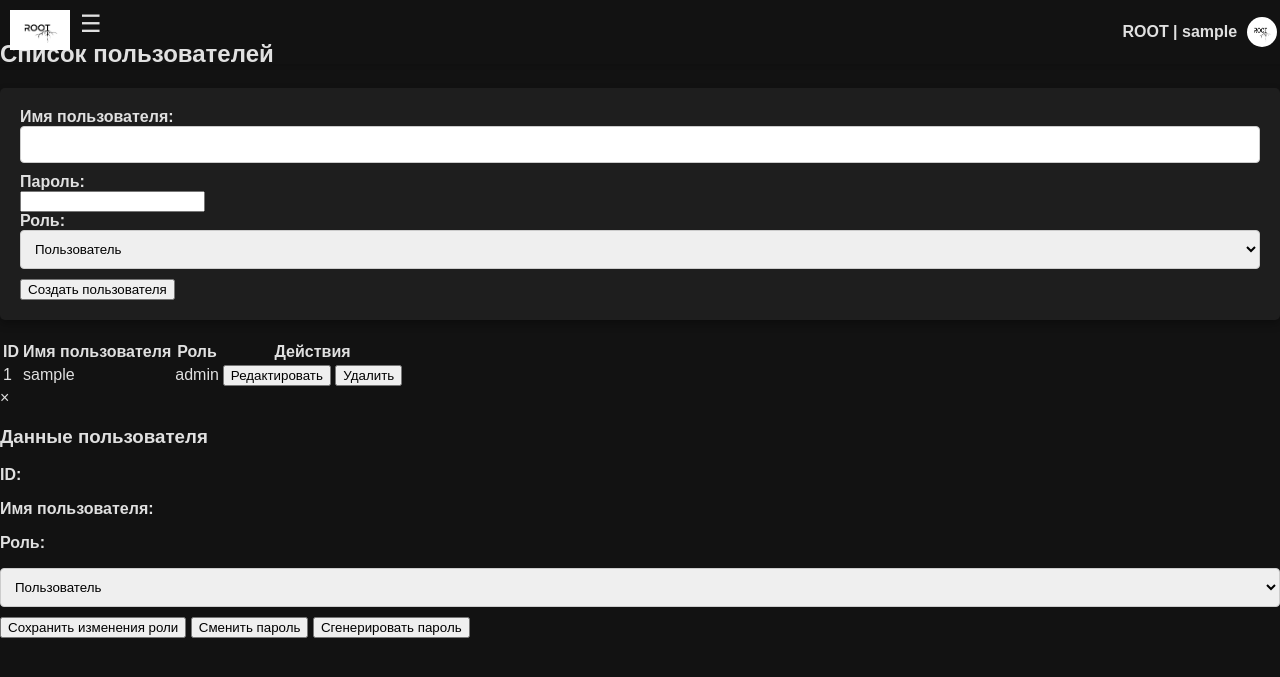
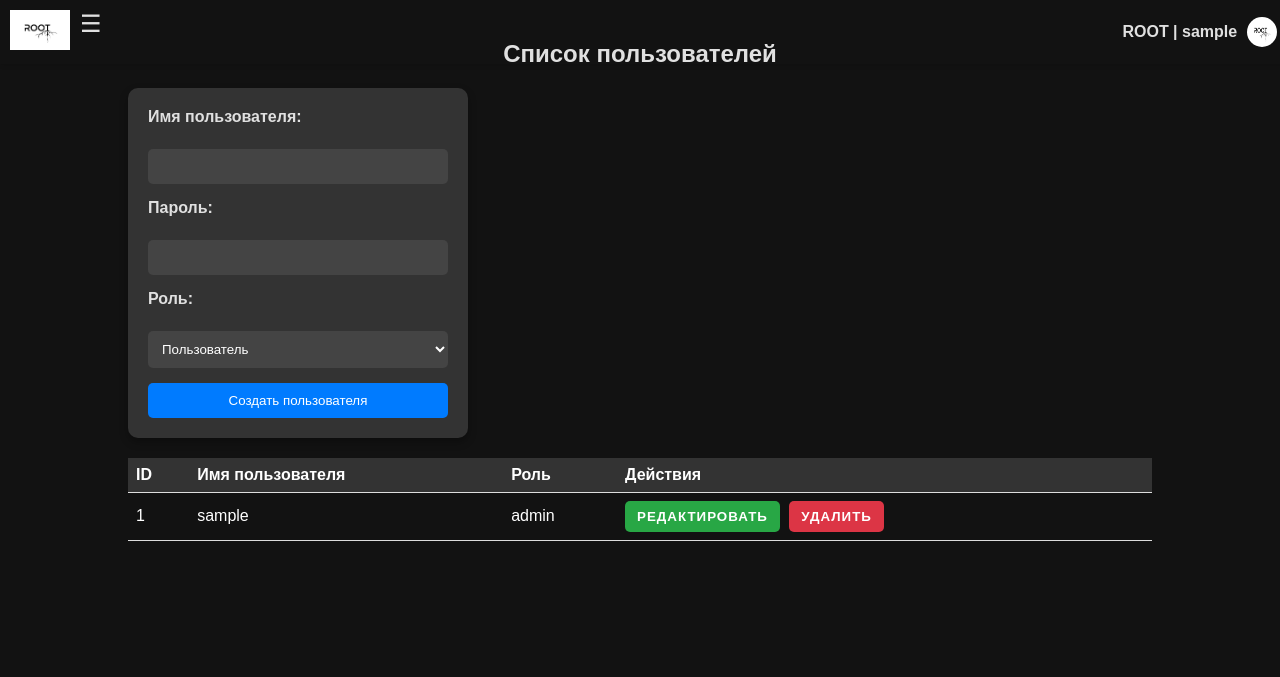
Before and after one commit to LiC3MeR/todo_bot, a Flask app: page /users in a window 1280 px wide. Shown: the top 677 px of the page. Run offline with Flask 3, Linux system fonts and the light colour scheme; the visitor is signed in with stand-in values (Sample User, id 1); data comes from the database, SQL or seed files in the repository; some libraries are stand-ins or nearby versions.

Commit message:
Единый стил страниц

```diff
--- /dev/null
+++ b/static/stylereg.css
@@ -0,0 +1,198 @@
+        form {
+            background-color: #333;
+            padding: 20px;
+            border-radius: 10px;
+            box-shadow: 0 4px 8px rgba(0, 0, 0, 0.3);
+            width: 300px;
+        }
+        h2 {
+            text-align: center;
+        }
+        label {
+            display: block;
+            margin-bottom: 5px;
+        }
+        input[type="text"],
+        input[type="password"],
+        select {
+            width: 100%;
+            padding: 10px;
+            margin-bottom: 15px;
+            border: none;
+            border-radius: 5px;
+            background-color: #444;
+            color: #fff;
+            box-sizing: border-box;
+        }
+        input[type="submit"] {
+            width: 100%;
+            padding: 10px;
+            border: none;
+            border-radius: 5px;
+            background-color: #007bff;
+            color: #fff;
+            cursor: pointer;
+            transition: background-color 0.3s ease;
+        }
+        input[type="submit"]:hover {
+            background-color: #0056b3;
+        }
+        table {
+            width: 100%;
+            border-collapse: collapse;
+            margin-top: 20px;
+        }
+        th, td {
+            padding: 8px;
+            text-align: left;
+            border-bottom: 1px solid #ddd;
+            color: #fff;
+        }
+        th {
+            background-color: #333;
+        }
+        /* Модальное окно */
+        .modal {
+            display: none;
+            position: fixed;
+            z-index: 1;
+            left: 0;
+            top: 0;
+            width: 100%;
+            height: 100%;
+            background-color: rgba(0,0,0,0.5);
+        }
+        .modal-content {
+            background-color: #333;
+            margin: 15% auto;
+            padding: 20px;
+            border-radius: 5px;
+            width: 300px;
+            box-shadow: 0 4px 8px rgba(0, 0, 0, 0.3);
+            position: relative;
+        }
+        .close {
+            color: #aaa;
+            float: right;
+            font-size: 28px;
+            font-weight: bold;
+        }
+        .close:hover,
+        .close:focus {
+            color: #fff;
+            text-decoration: none;
+            cursor: pointer;
+        }
+        /* Кнопки в модальном окне */
+        .modal-content button {
+            width: 100%;
+            padding: 10px;
+            margin-top: 10px;
+            border: none;
+            border-radius: 5px;
+            background-color: #007bff;
+            color: #fff;
+            cursor: pointer;
+            transition: background-color 0.3s ease;
+        }
+        .modal-content button:hover {
+            background-color: #0056b3;
+        }
+        .editUserBtn,
+        .deleteUserBtn {
+            display: inline-block;
+            padding: 8px 12px;
+            margin-right: 5px;
+            border: none;
+            border-radius: 5px;
+            background-color: #28a745;
+            color: #fff;
+            cursor: pointer;
+            transition: background-color 0.3s ease;
+            text-transform: uppercase;
+            font-weight: bold;
+            letter-spacing: 1px;
+            outline: none;
+        }
+        .editUserBtn:hover,
+        .deleteUserBtn:hover {
+            background-color: #218838;
+        }
+        .deleteUserBtn {
+            background-color: #dc3545;
+        }
+        .deleteUserBtn:hover {
+            background-color: #c82333;
+        }
+		body {
+		    background-color: #121212;
+		    color: #e0e0e0;
+		    font-family: Arial, sans-serif;
+		    margin: 0;
+		    padding: 0;
+		}
+        .container {
+            width: 80%;
+            margin: auto;
+        }
+		header {
+		    position: fixed;
+		    top: 0;
+		    left: 0;
+		    width: 99%;
+		    box-shadow: 0 2px 4px rgba(0, 0, 0, 0.1); /* необязательно: тень для эффекта возвышения */
+		    z-index: 1000;
+		    padding: 10px;
+		    display: flex;
+		    justify-content: space-between;
+		    align-items: center;
+		}
+
+		.logo img {
+		    height: 40px; /* Установите высоту и ширину логотипа по вашему усмотрению */
+		}
+
+		#user-info {
+		    display: flex;
+		    align-items: center;
+		    position: relative; /* Для позиционирования выпадающего меню */
+		}
+
+		#username {
+		    margin-right: 10px;
+		    font-weight: bold;
+		}
+
+		#user-avatar {
+		    width: 30px; /* Установите размеры аватарки по вашему усмотрению */
+		    height: 30px;
+		    border-radius: 50%; /* Для круглой формы */
+		    cursor: pointer;
+		}
+
+		.user-menu {
+		    position: absolute;
+		    top: 100%;
+		    right: 0;
+		    background-color: #fff;
+		    box-shadow: 0 0 5px rgba(0, 0, 0, 0.2);
+		    display: none;
+		}
+
+		.user-menu.show {
+		    display: block;
+		}
+
+		.user-menu button {
+		    display: block;
+		    width: 100%;
+		    padding: 10px;
+		    text-align: left;
+		    border: none;
+		    background: none;
+		    cursor: pointer;
+		}
+
+		.user-menu button:hover {
+		    background-color: #f0f0f0;
+		}
--- a/templates/register.html
+++ b/templates/register.html
@@ -3,8 +3,9 @@
     <head>
         <meta charset="UTF-8">
         <meta name="viewport" content="width=device-width, initial-scale=1.0">
+        <link rel="stylesheet" href="{{ url_for('static', filename='stylemenu.css') }}">
+        <link rel="stylesheet" href="{{ url_for('static', filename='stylereg.css') }}">
         <title>Список пользователей</title>
-        <link rel="stylesheet" href="{{ url_for('static', filename='stylemenu.css') }}">
 </head>
 <body>
     <header>
```
Also changed, not shown: static/stylelogin.css (added, +59 -0 lines).
